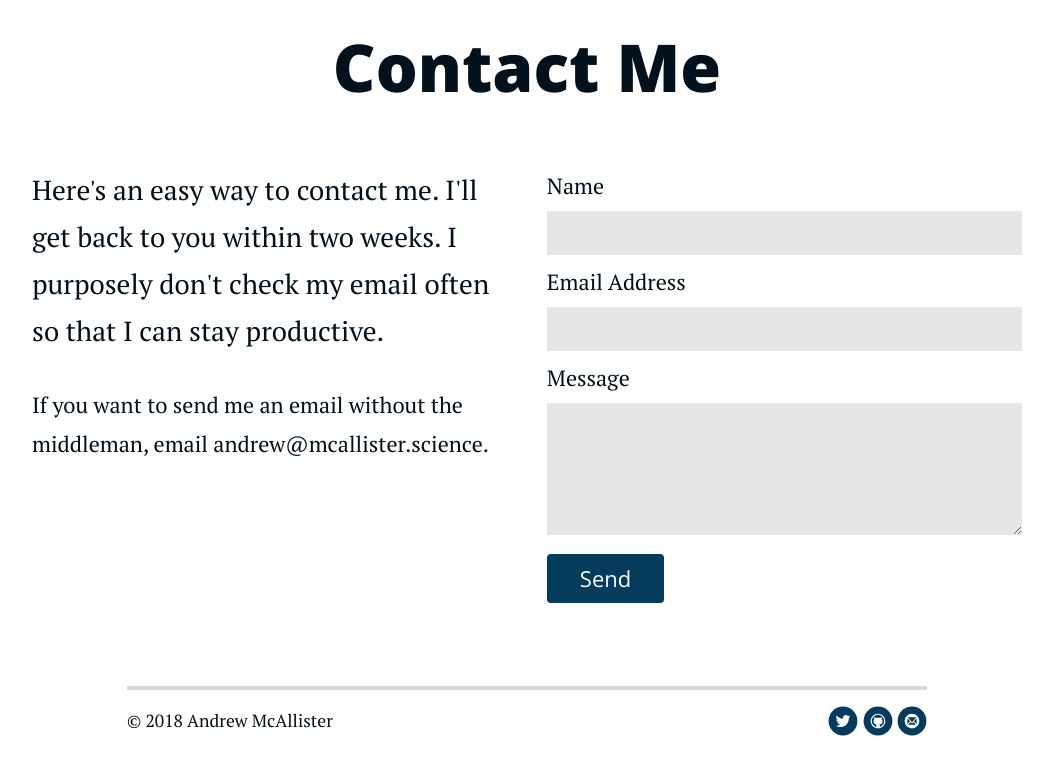
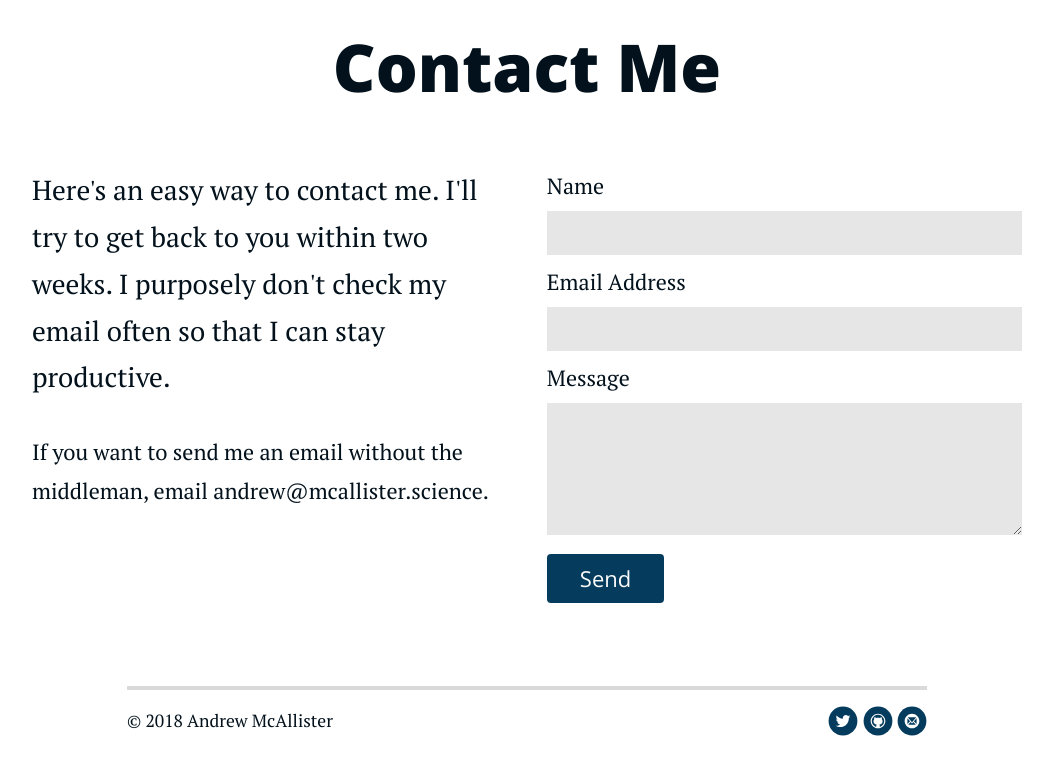
Before and after one commit to mcala/mcallister.science, a Jekyll site: the page built from contact.md, in a window 1280 px wide. Shown: the part 330-1107 px from the top of the page, without its empty margins (113-1166 px from the left). Built offline with Jekyll 4.4.1, drawn with Linux system fonts in a browser that asks for light colours; nearby versions of some CDN libraries.

Commit message:
Slightly changes contact form wording.

```diff
--- a/contact.md
+++ b/contact.md
@@ -6,7 +6,7 @@ title: Contact Andrew
 <div id="contact">
   <h1 class="pageTitle">Contact Me</h1>
   <div class="contactContent">
-    <p class="intro"> Here's an easy way to contact me. I'll get back to you within two weeks. I purposely don't check my email often so that I can stay productive.</p>
+    <p class="intro"> Here's an easy way to contact me. I'll try to get back to you within two weeks. I purposely don't check my email often so that I can stay productive.</p>
     <p>If you want to send me an email without the middleman, email andrew@mcallister.science.</p>
   </div>
   <form name="contact" netlify action="{{ '/thanks' | prepend:site.baseurl}}">
```
